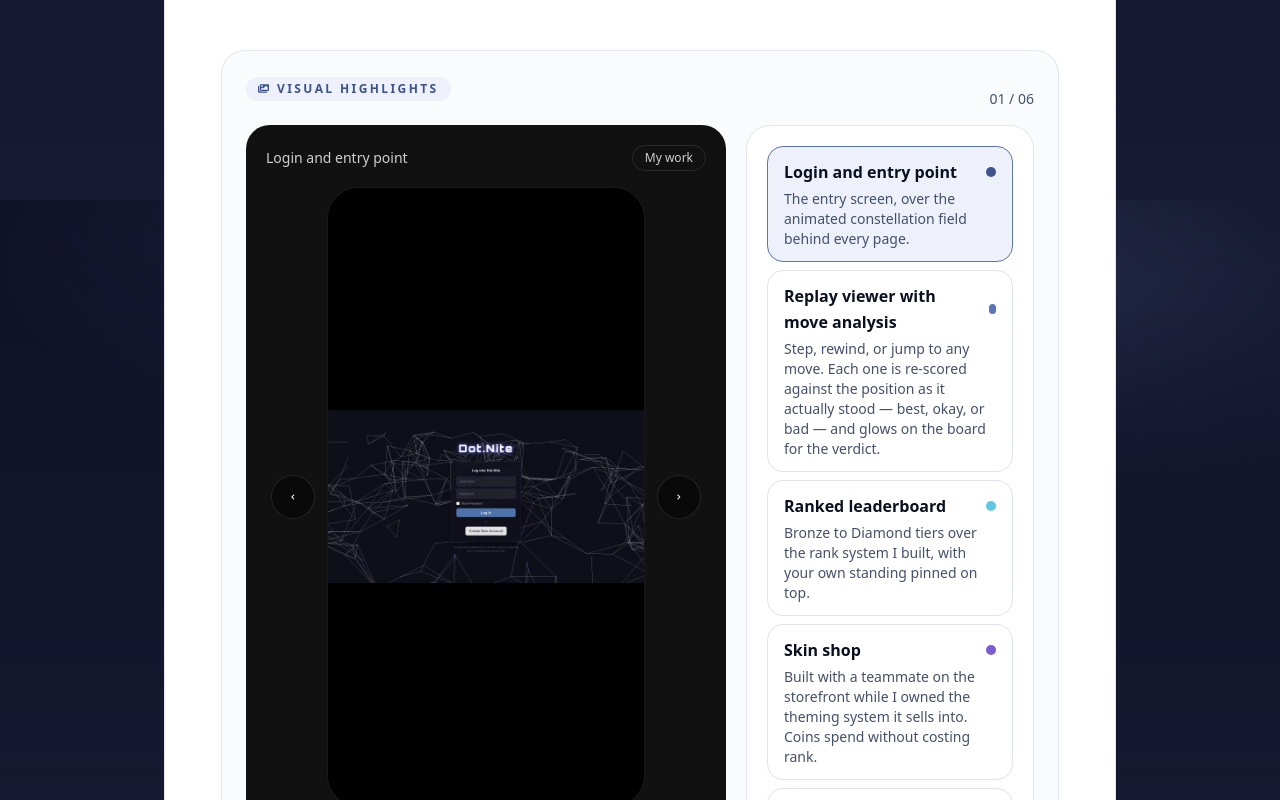
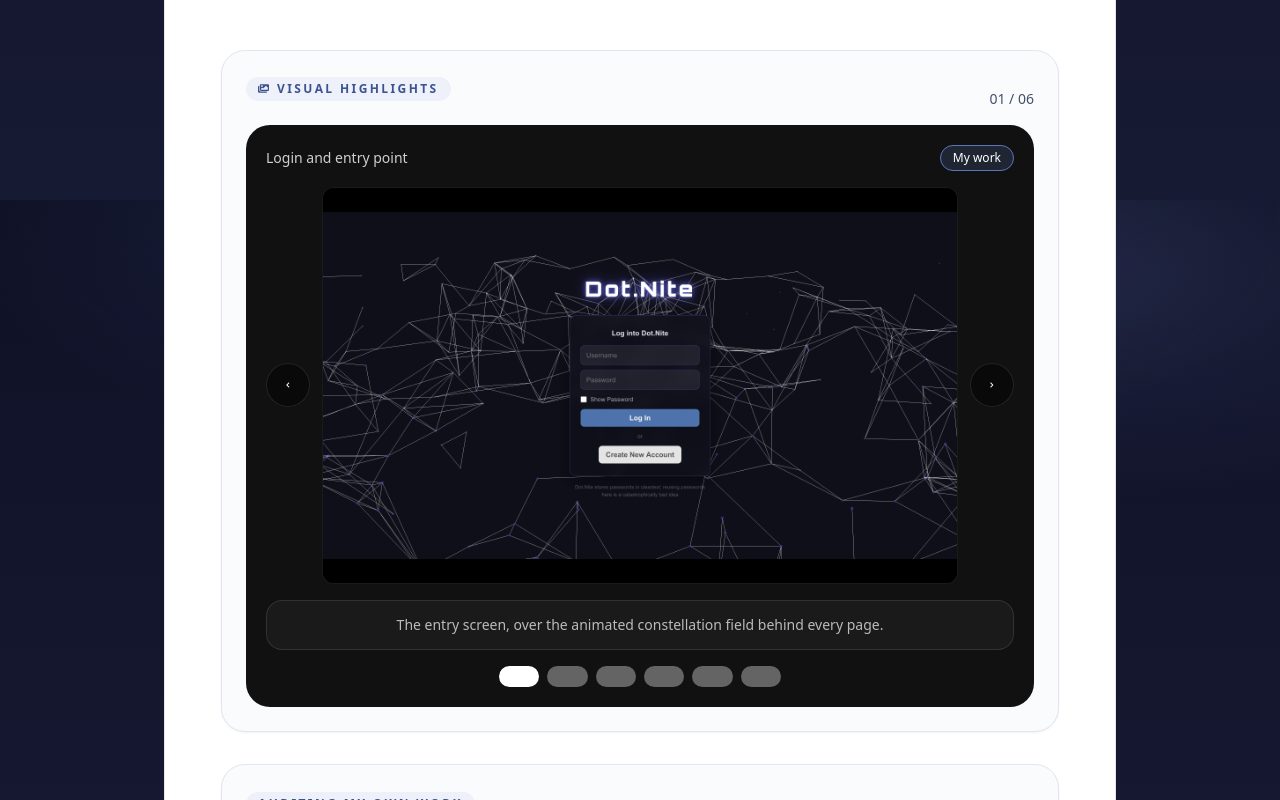
Before and after one commit to Willlegault/my-personal-website, a React (Vite) app: page /dotnite in a window 1280 px wide. Shown: the part 1400-2200 px from the top of the page. Built offline with nearby package versions, Linux system fonts and the light colour scheme.

Commit message:
Add landscape orientation and inline caption to ScreenshotCarousel

```diff
--- a/src/Components/ScreenshotCarousel.tsx
+++ b/src/Components/ScreenshotCarousel.tsx
@@ -36,14 +36,27 @@ type Props = {
   slides: CarouselSlide[];
   theme: Theme;
   eyebrow?: string;
+  /**
+   * Shape of the device frame around each screenshot. Defaults to `portrait`
+   * (a phone) since the first consumer was a mobile app; `landscape` uses a
+   * 16:10 frame so desktop-width captures aren't letterboxed into a sliver.
+   */
+  orientation?: 'portrait' | 'landscape';
 };
 
-const ScreenshotCarousel: FC<Props> = ({ slides, theme, eyebrow = 'Visual highlights' }) => {
+const ScreenshotCarousel: FC<Props> = ({ slides, theme, eyebrow = 'Visual highlights', orientation = 'portrait' }) => {
   const [activeSlide, setActiveSlide] = useState(0);
 
   if (slides.length === 0) return null;
 
   const currentSlide = slides[activeSlide];
+  const isLandscape = orientation === 'landscape';
+  // Portrait keeps the original phone proportions; landscape widens the row and
+  // swaps the fixed height for a 16:10 aspect box.
+  const rowClass = isLandscape ? 'max-w-none' : 'max-w-[430px]';
+  const frameClass = isLandscape
+    ? 'aspect-[16/10] w-full rounded-xl'
+    : 'h-[620px] w-full max-w-[340px] rounded-[2rem]';
 
   return (
     <section
@@ -64,13 +77,24 @@ const ScreenshotCarousel: FC<Props> = ({ slides, theme, eyebrow = 'Visual highli
         </div>
       </div>
 
-      <div className="grid gap-5 lg:grid-cols-[1.25fr_0.75fr]">
+      <div className={`grid gap-5 ${isLandscape ? '' : 'lg:grid-cols-[1.25fr_0.75fr]'}`}>
         <div className="relative overflow-hidden rounded-3xl bg-[#111111] p-4 md:p-5">
           <div className="mb-4 flex items-center justify-between text-white/80">
             <span className="text-sm font-medium">{currentSlide.title}</span>
-            <span className="rounded-full border border-white/10 px-3 py-1 text-xs">{currentSlide.note}</span>
+            {/* An authorship note ("My work") is tinted with the page accent so
+                it reads as a credit rather than a neutral category label. */}
+            <span
+              className="rounded-full border px-3 py-1 text-xs font-medium"
+              style={
+                currentSlide.note.toLowerCase().includes('my work')
+                  ? { borderColor: theme.accent, color: '#fff', backgroundColor: `${theme.accent}33` }
+                  : { borderColor: 'rgba(255,255,255,0.1)' }
+              }
+            >
+              {currentSlide.note}
+            </span>
           </div>
-          <div className="mx-auto flex w-full max-w-[430px] items-center justify-center gap-3">
+          <div className={`mx-auto flex w-full ${rowClass} items-center justify-center gap-3`}>
             <button
               type="button"
               aria-label="Previous slide"
@@ -79,7 +103,7 @@ const ScreenshotCarousel: FC<Props> = ({ slides, theme, eyebrow = 'Visual highli
             >
               <FaChevronLeft className="text-sm" />
             </button>
-            <div className="h-[620px] w-full max-w-[340px] overflow-hidden rounded-[2rem] border border-white/10 bg-black">
+            <div className={`${frameClass} overflow-hidden border border-white/10 bg-black`}>
               <img
                 src={currentSlide.image}
                 alt={currentSlide.imageAlt}
@@ -95,6 +119,13 @@ const ScreenshotCarousel: FC<Props> = ({ slides, theme, eyebrow = 'Visual highli
               <FaChevronRight className="text-sm" />
             </button>
           </div>
+          {/* Landscape shows only the active slide's caption, inside the frame;
+              portrait keeps the full tile list in the side column below. */}
+          {isLandscape && (
+            <div className="mx-auto mt-4 max-w-3xl rounded-2xl border border-white/10 bg-white/[0.04] px-4 py-3">
+              <p className="text-center text-sm leading-6 text-white/70">{currentSlide.caption}</p>
+            </div>
+          )}
           <div className="mt-4 flex items-center justify-center gap-2">
             {slides.map((slide, index) => (
               <button
@@ -108,6 +139,7 @@ const ScreenshotCarousel: FC<Props> = ({ slides, theme, eyebrow = 'Visual highli
           </div>
         </div>
 
+        {!isLandscape && (
           <div
             className="space-y-4 rounded-3xl border p-5"
             style={{ backgroundColor: theme.panelBg, borderColor: theme.panelBorder }}
@@ -136,6 +168,7 @@ const ScreenshotCarousel: FC<Props> = ({ slides, theme, eyebrow = 'Visual highli
               })}
             </div>
           </div>
+        )}
       </div>
     </section>
   );
```
Lines whose indentation alone changed are shown as unchanged.
